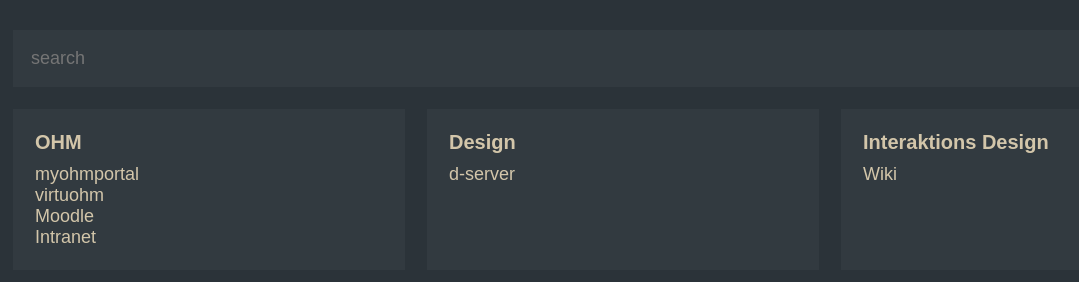
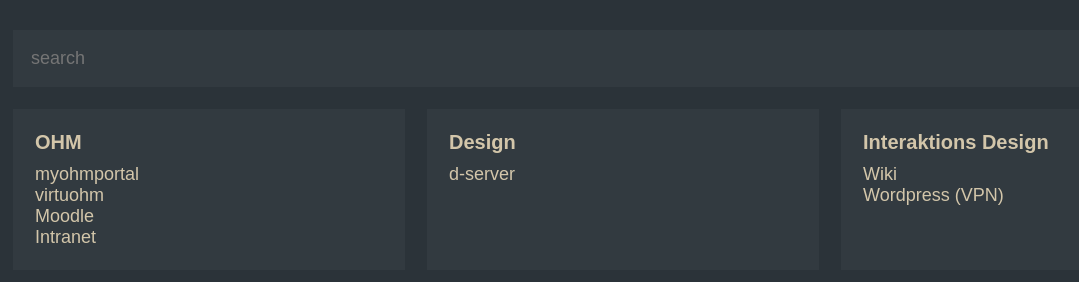
Before and after one commit to notthewave/homepage, a plain HTML site: page index.html in a window 1280 px wide. Shown: the whole page, without its empty margins (17-1096 px from the left). Drawn offline with Linux system fonts and the light colour scheme.

Commit message:
added Wordpress link

```diff
--- a/index.html
+++ b/index.html
@@ -79,6 +79,8 @@ h1 {
   <div class="card">
     <h1>Interaktions Design</h1>
     <a class="bookmark" href="https://wiki.d.th-nuernberg.de/pages/viewpage.action?pageId=6619323" target="_blank">Wiki</a>
+    <a class="bookmark" href="http://d.th-nuernberg.de/intern/" target="_blank">Wordpress (VPN)</a>
+
   </div>
 </div>
 </body>
```
